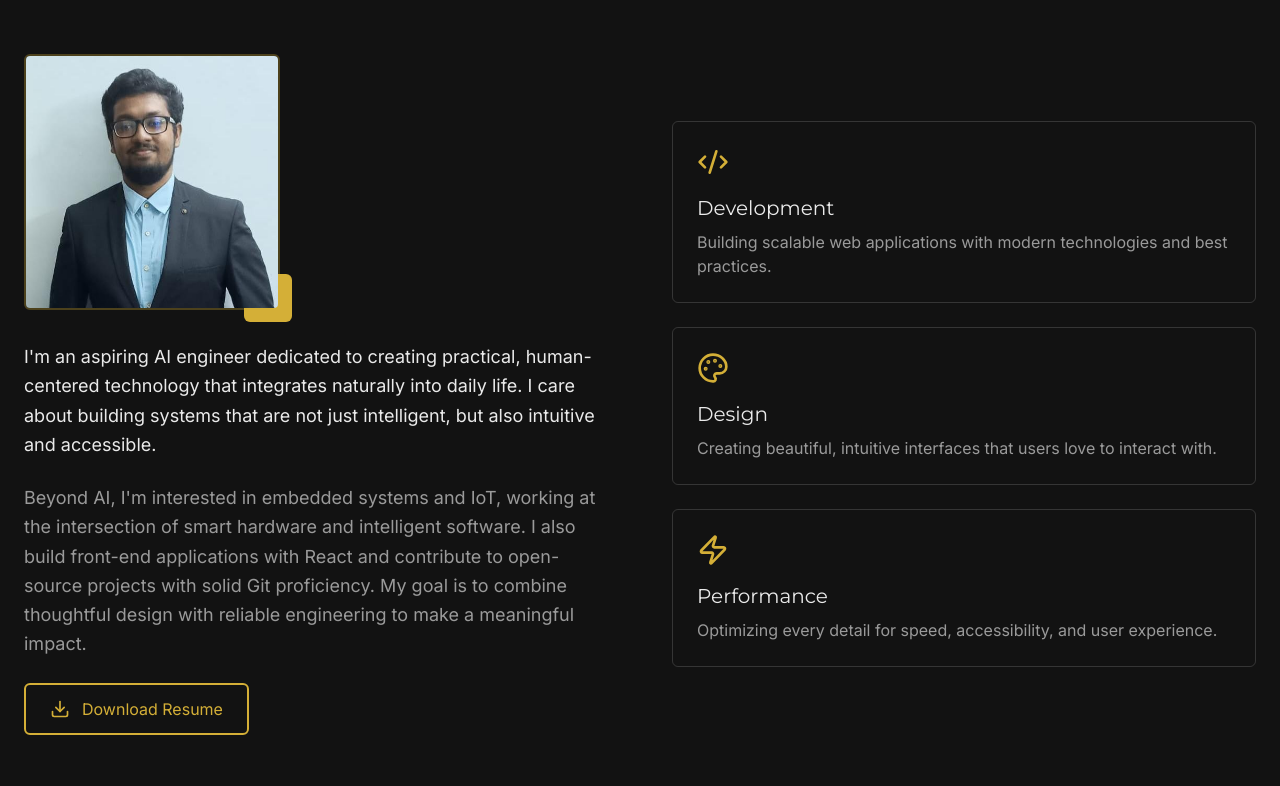
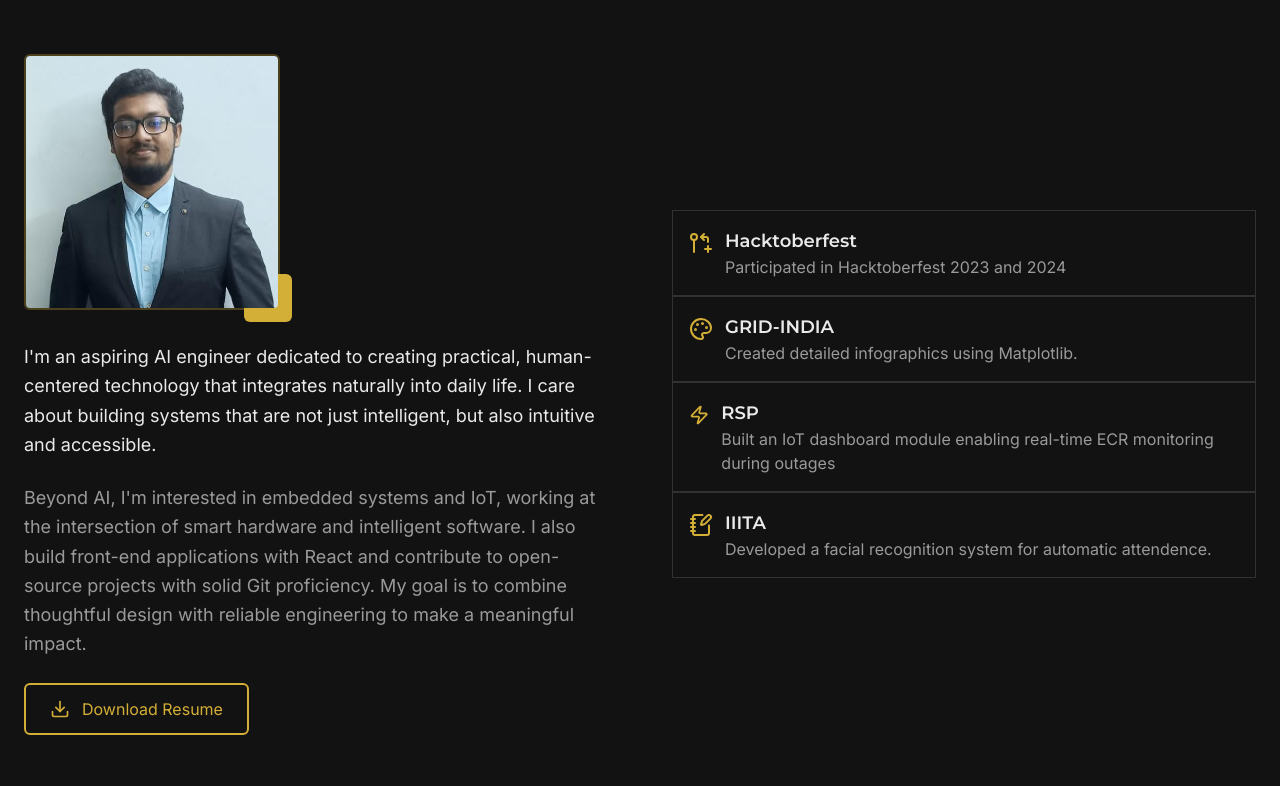
Before and after one commit to ABarpanda/Portfolio-Website, a React (Vite) app: page / in a window 1280 px wide. Shown: the part 934-1720 px from the top of the page. Built offline with nearby package versions, Linux system fonts and the light colour scheme.

Commit message:
Updated About section

```diff
--- a/package.json
+++ b/package.json
@@ -1,7 +1,7 @@
 
   {
       "name": "Portfolio Website",
-      "version": "1.0.1",
+      "version": "1.1.0",
       "private": true,
       "dependencies": {
           "@radix-ui/react-accordion": "^1.2.3",
--- a/src/App.tsx
+++ b/src/App.tsx
@@ -2,6 +2,7 @@ import { Navigation } from "./components/Navigation";
 import { Hero } from "./components/Hero";
 import { About } from "./components/About";
 import { Projects } from "./components/Projects";
+import { Achievements } from "./components/Achievements";
 import { Contact } from "./components/Contact";
 import { Footer } from "./components/Footer";
 import { BackgroundElements } from "./components/BackgroundElements";
@@ -22,6 +23,7 @@ export default function App() {
         <Hero onViewWork={scrollToProjects} />
         <About />
         <Projects />
+        {/* <Achievements /> */}
         <Contact />
         <Footer />
       </div>
--- a/src/components/About.tsx
+++ b/src/components/About.tsx
@@ -1,23 +1,30 @@
 import { motion } from "motion/react";
-import { Code2, Palette, Zap, Download } from "lucide-react";
+import { GitPullRequestCreateArrow, Code2, Palette, Zap, Download, NotebookPen } from "lucide-react";
+import { title } from "process";
 
 export function About() {
-  const skills = [
+  const achievements = [
     {
-      icon: Code2,
-      title: "Development",
-      description: "Building scalable web applications with modern technologies and best practices.",
+      icon: GitPullRequestCreateArrow,
+      title: "Hacktoberfest",
+      description: "Participated in Hacktoberfest 2023 and 2024",
+      url: "https://tree-nation.com/trees/5328996/view",
     },
     {
       icon: Palette,
-      title: "Design",
-      description: "Creating beautiful, intuitive interfaces that users love to interact with.",
+      title: "GRID-INDIA",
+      description: "Created detailed infographics using Matplotlib.",
     },
     {
       icon: Zap,
-      title: "Performance",
-      description: "Optimizing every detail for speed, accessibility, and user experience.",
+      title: "RSP",
+      description: "Built an IoT dashboard module enabling real-time ECR monitoring during outages",
     },
+    {
+      icon: NotebookPen,
+      title: "IIITA",
+      description: "Developed a facial recognition system for automatic attendence.",
+    }
   ];
 
   return (
@@ -84,20 +91,24 @@ export function About() {
           </motion.div>
 
           <div className="space-y-6">
-            {skills.map((skill, index) => (
-              <motion.div
+            <ul className="list-disc list-inside space-y-4">
+              {achievements.map((skill, index) => (
+                <motion.li
                   key={skill.title}
                   initial={{ opacity: 0, x: 30 }}
                   whileInView={{ opacity: 1, x: 0 }}
                   transition={{ duration: 0.6, delay: 0.2 + index * 0.1 }}
                   viewport={{ once: true }}
-                className="group p-6 border border-white/15 rounded-sm hover:border-[#D4AF37] transition-all duration-300"
+                  className="flex items-start gap-3 p-4 rounded-md border border-transparent hover:border-[#D4AF37] hover:bg-white/5 transition-all duration-300"
                 >
-                <skill.icon className="w-8 h-8 text-[#D4AF37] mb-4" />
-                <h3 className="text-xl mb-2">{skill.title}</h3>
+                  <skill.icon className="w-6 h-6 text-[#D4AF37] mt-1" />
+                  <div>
+                    <h3 className="text-lg font-semibold">{skill.title}</h3>
                     <p className="text-[#9a9a9a]">{skill.description}</p>
-              </motion.div>
+                  </div>
+                </motion.li>
               ))}
+            </ul>
           </div>
         </div>
       </div>
--- a/src/components/projects.json
+++ b/src/components/projects.json
@@ -47,7 +47,7 @@
         "title": "Animegen",
         "description": "Convert boring novels into colorful comics",
         "image": "https://images.unsplash.com/photo-1604781109199-ced99b89b0f6?crop=entropy&cs=tinysrgb&fit=max&fm=jpg&ixid=M3w3Nzg4Nzd8MHwxfHNlYXJjaHwxfHxjb2RpbmclMjB3b3Jrc3BhY2V8ZW58MXx8fHwxNzYzMjA4NzcwfDA&ixlib=rb-4.1.0&q=80&w=1080&utm_source=figma&utm_medium=referral",
-        "tags": ["Python", "Generative AI"],
+        "tags": ["Python", "Generative AI", "Tkinter"],
         "fullDescription": "AnimeGen takes a written story, splits it into scenes, and turns each one into an anime-style image, creating a simple visual storytelling experience.",
         "features": [
             "Automatically splits stories into scenes",
```
Also changed, not shown: src/components/Achievements.tsx (added, +33 -0 lines). Lines whose indentation alone changed are shown as unchanged.
